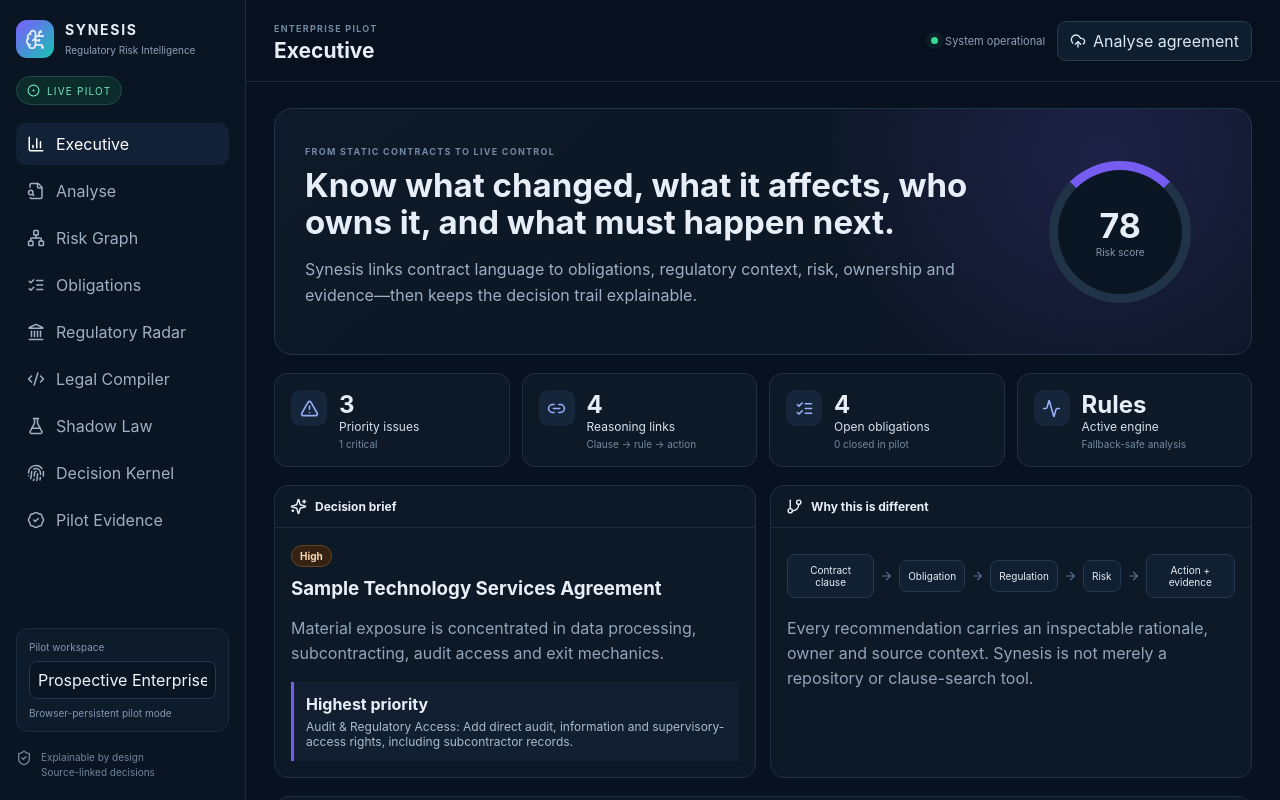
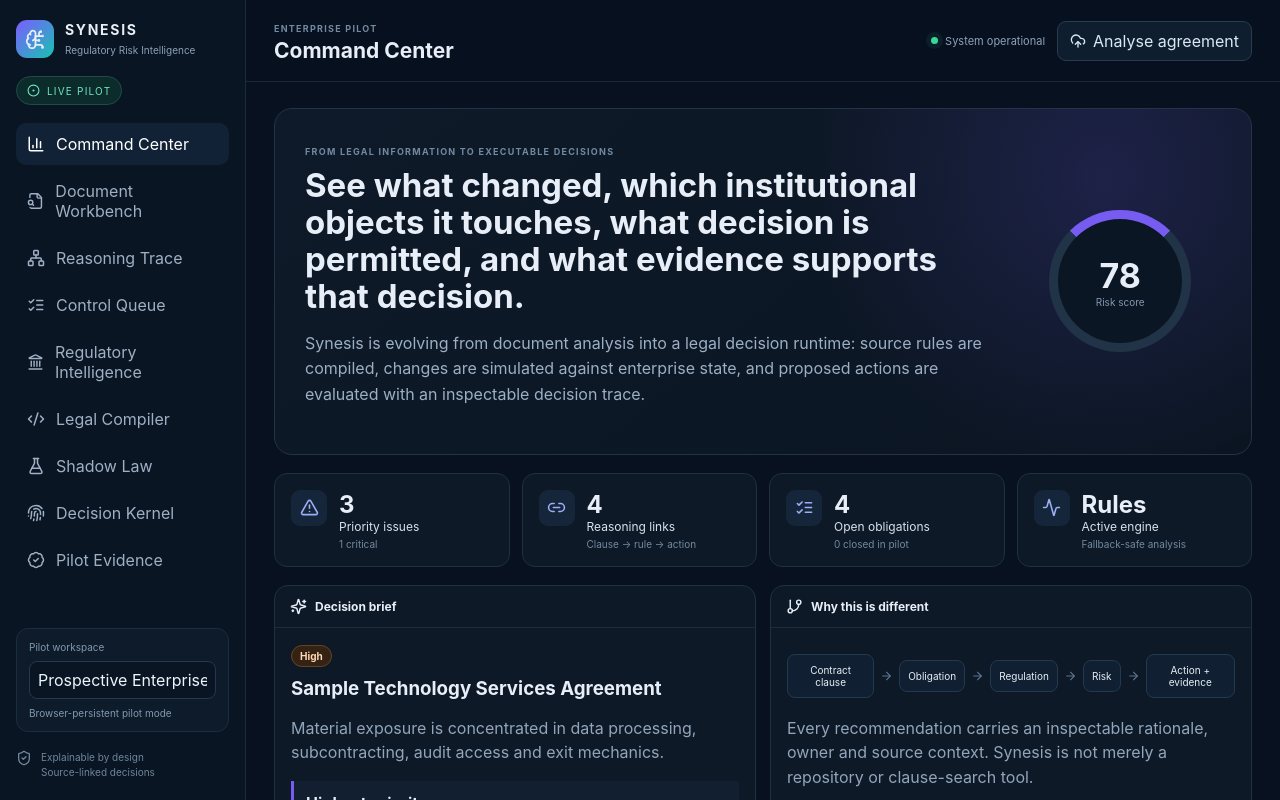
Before and after one commit to gaurakshay1991/synesis, a Next.js app: page / in a window 1280 px wide. Shown: the top 800 px of the page. Built offline with nearby package versions, Linux system fonts and the light colour scheme.

Commit message:
Refocus Synesis UI on decision runtime and accurate claims

```diff
--- a/app/page.tsx
+++ b/app/page.tsx
@@ -32,11 +32,11 @@
 };
 
 const tabs=[
-  ["dashboard","Executive",BarChart3],
-  ["analyze","Analyse",FileSearch],
-  ["graph","Risk Graph",Network],
-  ["obligations","Obligations",ListChecks],
-  ["radar","Regulatory Radar",Landmark],
+  ["dashboard","Command Center",BarChart3],
+  ["analyze","Document Workbench",FileSearch],
+  ["graph","Reasoning Trace",Network],
+  ["obligations","Control Queue",ListChecks],
+  ["radar","Regulatory Intelligence",Landmark],
   ["compiler","Legal Compiler",Code2],
   ["shadow","Shadow Law",FlaskConical],
   ["kernel","Decision Kernel",Fingerprint],
@@ -179,7 +179,7 @@
 
       {tab==="dashboard"&&<div className="page">
         <div className="hero">
-          <div><span className="eyebrow">FROM STATIC CONTRACTS TO LIVE CONTROL</span><h2>Know what changed, what it affects, who owns it, and what must happen next.</h2><p>Synesis links contract language to obligations, regulatory context, risk, ownership and evidence—then keeps the decision trail explainable.</p></div>
+          <div><span className="eyebrow">FROM LEGAL INFORMATION TO EXECUTABLE DECISIONS</span><h2>See what changed, which institutional objects it touches, what decision is permitted, and what evidence supports that decision.</h2><p>Synesis is evolving from document analysis into a legal decision runtime: source rules are compiled, changes are simulated against enterprise state, and proposed actions are evaluated with an inspectable decision trace.</p></div>
           <div className="score-ring"><div><b>{analysis.score}</b><span>Risk score</span></div></div>
         </div>
         <div className="metrics">
@@ -226,7 +226,7 @@
       </div>}
 
       {tab==="graph"&&<div className="page">
-        <div className="section-head"><div><span className="eyebrow">NEURO-SYMBOLIC REASONING VIEW</span><h2>{analysis.document}</h2><p>{analysis.summary}</p></div><span className={riskClass(analysis.overallRisk)}>{analysis.overallRisk} · {analysis.score}</span></div>
+        <div className="section-head"><div><span className="eyebrow">EXPLAINABLE REASONING TRACE</span><h2>{analysis.document}</h2><p>{analysis.summary}</p></div><span className={riskClass(analysis.overallRisk)}>{analysis.overallRisk} · {analysis.score}</span></div>
         <div className="graph-list">{graphRows.map(({f,status})=><div className="graph-card" key={f.id}>
           <div className="graph-top"><div><span className="finding-id">{f.id}</span><h3>{f.clause}</h3></div><span className={riskClass(f.risk)}>{f.risk} · {f.score}</span></div>
           <div className="reasoning-path">
@@ -282,8 +282,8 @@
             <Card title="Regulatory delta" icon={GitBranch}>
               <div className="delta-list">{[...shadow.delta.added,...shadow.delta.modified].map((r,i)=><div className="delta" key={r.id+i}><span className={"modality "+r.modality.toLowerCase()}>{r.modality}</span><div><b>{r.actor}</b><p>{r.sourceText}</p><small>{r.deadline||"No explicit deadline"} · {r.exceptions.length?("Exception: "+r.exceptions.join("; ")):"No parsed exception"}</small></div></div>)}</div>
             </Card>
-            <Card title="Minimum legally sufficient remediation" icon={Gauge}>
-              <p className="muted">Synesis optimises for the smallest set of enterprise changes that covers the changed rule set. This is not a generic task list.</p>
+            <Card title="Candidate minimum remediation set" icon={Gauge}>
+              <p className="muted">Synesis uses a multi-rule set-cover heuristic to propose a compact remediation candidate. It is a decision-support calculation, not a legal sufficiency determination.</p>
               <div className="mcs-list">{shadow.impact.minimumChangeSet.map((x:any,i:number)=><div className="mcs" key={i}><span>{i+1}</span><div><b>{x.asset}</b><p>{x.remediation}</p><small>{x.type} · relevance {x.relevance}% · effort {x.cost}</small></div></div>)}</div>
             </Card>
           </div>
@@ -296,7 +296,7 @@
       </div>}
 
       {tab==="kernel"&&<div className="page">
-        <div className="section-head"><div><span className="eyebrow">MACHINE-VERIFIABLE LEGAL DECISION SERVICE</span><h2>Decision Kernel + Compliance Receipt</h2><p>Other software or AI agents can ask Synesis before taking an action. The response is not conversational advice: ALLOW, BLOCK or REVIEW plus the exact rule path, source version and cryptographic receipt.</p></div></div>
+        <div className="section-head"><div><span className="eyebrow">REPLAYABLE POLICY DECISION PROTOTYPE</span><h2>Decision Kernel + Compliance Receipt</h2><p>Other software or AI agents can ask Synesis before taking an action. The response is not conversational advice: ALLOW, BLOCK or REVIEW plus the applied rule path, source fingerprint and replayable decision record.</p></div></div>
         <div className="grid two">
           <Card title="Proposed enterprise / AI action" icon={Fingerprint}>
             <textarea className="editor kernel-editor" value={actionText} onChange={e=>setActionText(e.target.value)}/>
@@ -308,13 +308,13 @@
               <div className={"decision "+decision.receipt.decision.toLowerCase()}>{decision.receipt.decision}</div>
               <p>{decision.receipt.decision==="BLOCK"?"The proposed action intersects a compiled prohibition.":"The action requires the obligations below to be satisfied or reviewed before execution."}</p>
               <div className="receipt-grid"><span>Rules applied<b>{decision.receipt.ruleIds.join(", ")||"None"}</b></span><span>Timestamp<b>{fmtDate(decision.receipt.timestamp)}</b></span></div>
-              <div className="receipt-hash"><Fingerprint size={16}/><div><span>Proof receipt SHA-256</span><code>{decision.receipt.receiptHash}</code></div></div>
+              <div className="receipt-hash"><Fingerprint size={16}/><div><span>Decision receipt fingerprint · SHA-256</span><code>{decision.receipt.receiptHash}</code></div></div>
             </div>}
           </Card>
         </div>
         {decision&&<Card title="Inspectable decision proof" icon={Network}>
           <div className="delta-list">{decision.receipt.reasoning.map((x:any,i:number)=><div className="delta" key={i}><span className={"modality "+String(x.modality).toLowerCase()}>{x.modality}</span><div><b>{x.rule} · relevance {x.relevance}%</b><p>{x.source}</p></div></div>)}</div>
-          <div className="kernel-banner"><div><Fingerprint/><span><b>Licensable surface:</b> this kernel can sit behind a bank workflow, procurement system, payment rail, AI agent or CLM. They call the API; Synesis returns the legal decision and proof receipt.</span></div><span className="mono">ACTION → LEGAL GATE → RECEIPT</span></div>
+          <div className="kernel-banner"><div><Fingerprint/><span><b>Licensable surface:</b> this kernel can sit behind a bank workflow, procurement system, payment rail, AI agent or CLM. They call the API; Synesis returns a policy decision, applied-rule trace and tamper-evident receipt fingerprint.</span></div><span className="mono">ACTION → LEGAL GATE → RECEIPT</span></div>
         </Card>}
       </div>}
 
```
